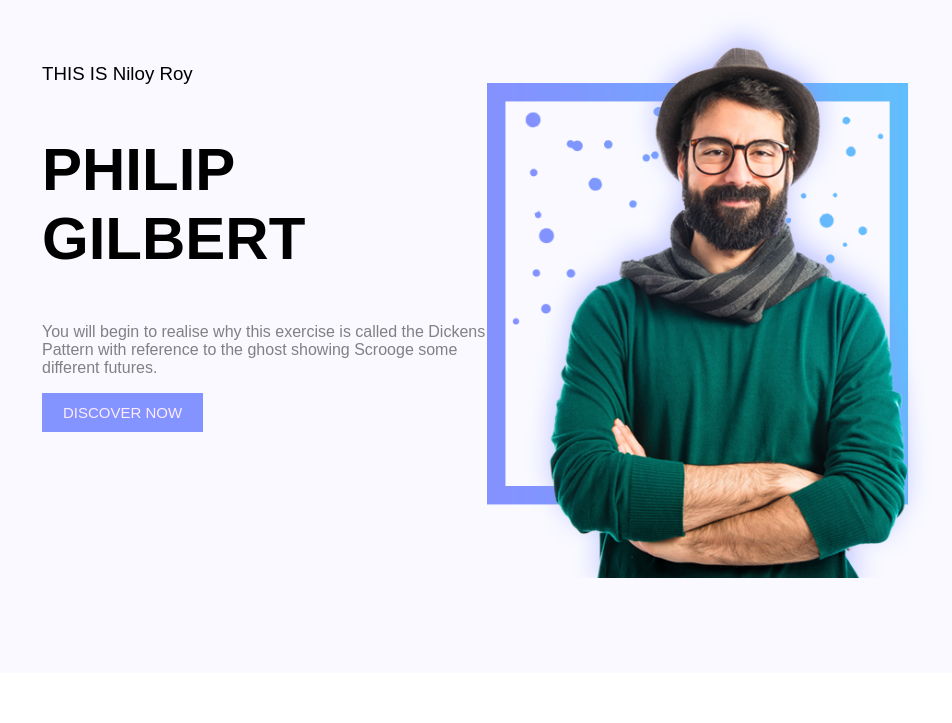
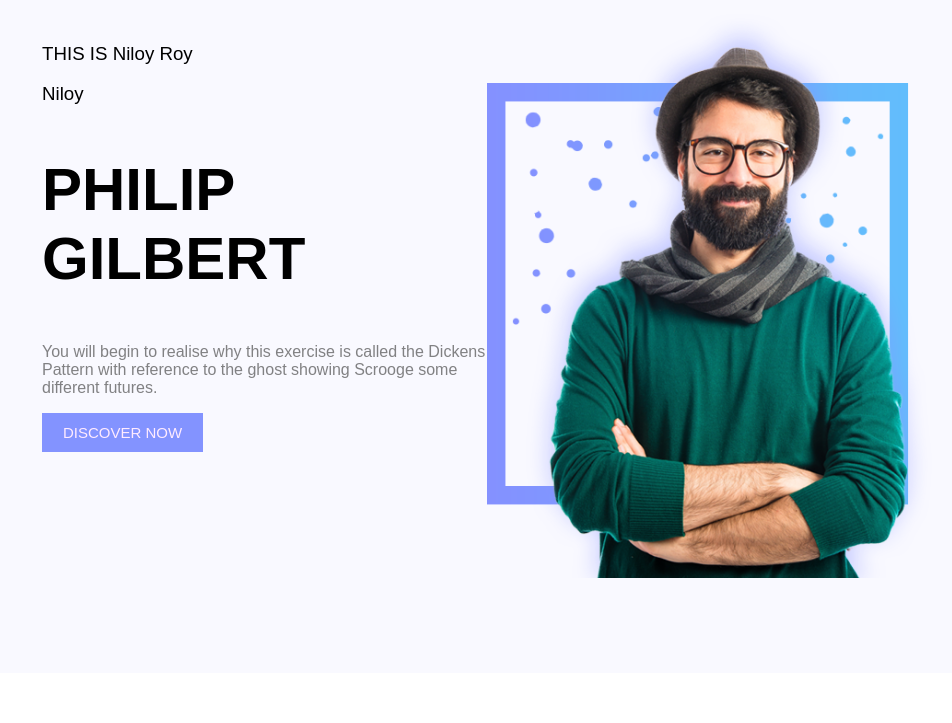
Before and after one commit to Niloyroy14/my-portfolio, a plain HTML site: page index.html in a window 1280 px wide. Shown: the part 77-800 px from the top of the page, without its empty margins (188-1140 px from the left). Drawn offline with Linux system fonts and the light colour scheme.

Commit message:
Updated About Me Section9

```diff
--- a/index.html
+++ b/index.html
@@ -33,7 +33,7 @@
     <section class="about-me">
         <div class="left-half">
             <h3>THIS IS Niloy Roy</h3>
-
+            <h3>Niloy </h3>
             <h1>PHILIP GILBERT</h1>
             <p>You will begin to realise why this exercise is called the Dickens Pattern with reference to the ghost
                 showing Scrooge some different futures.</p>
```
